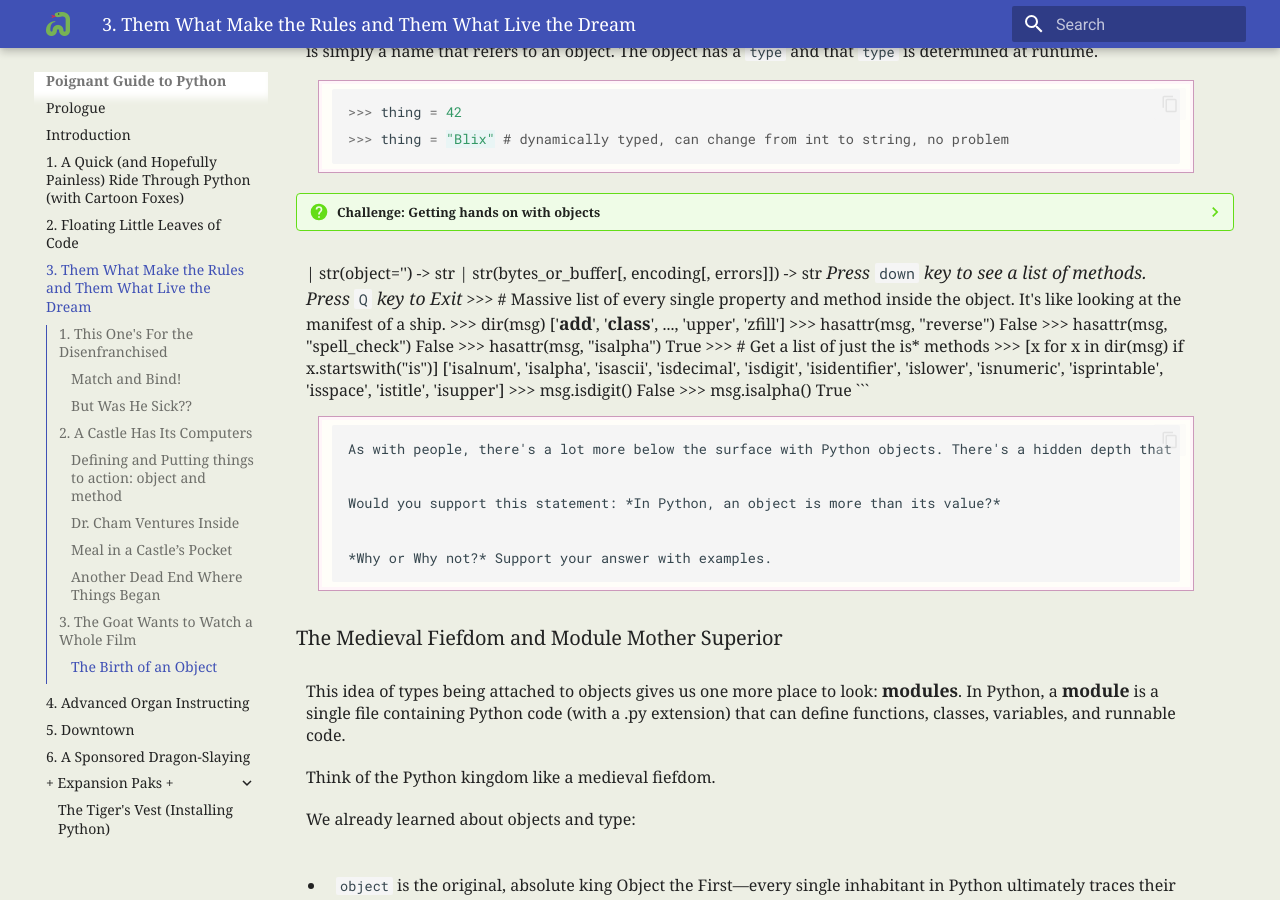
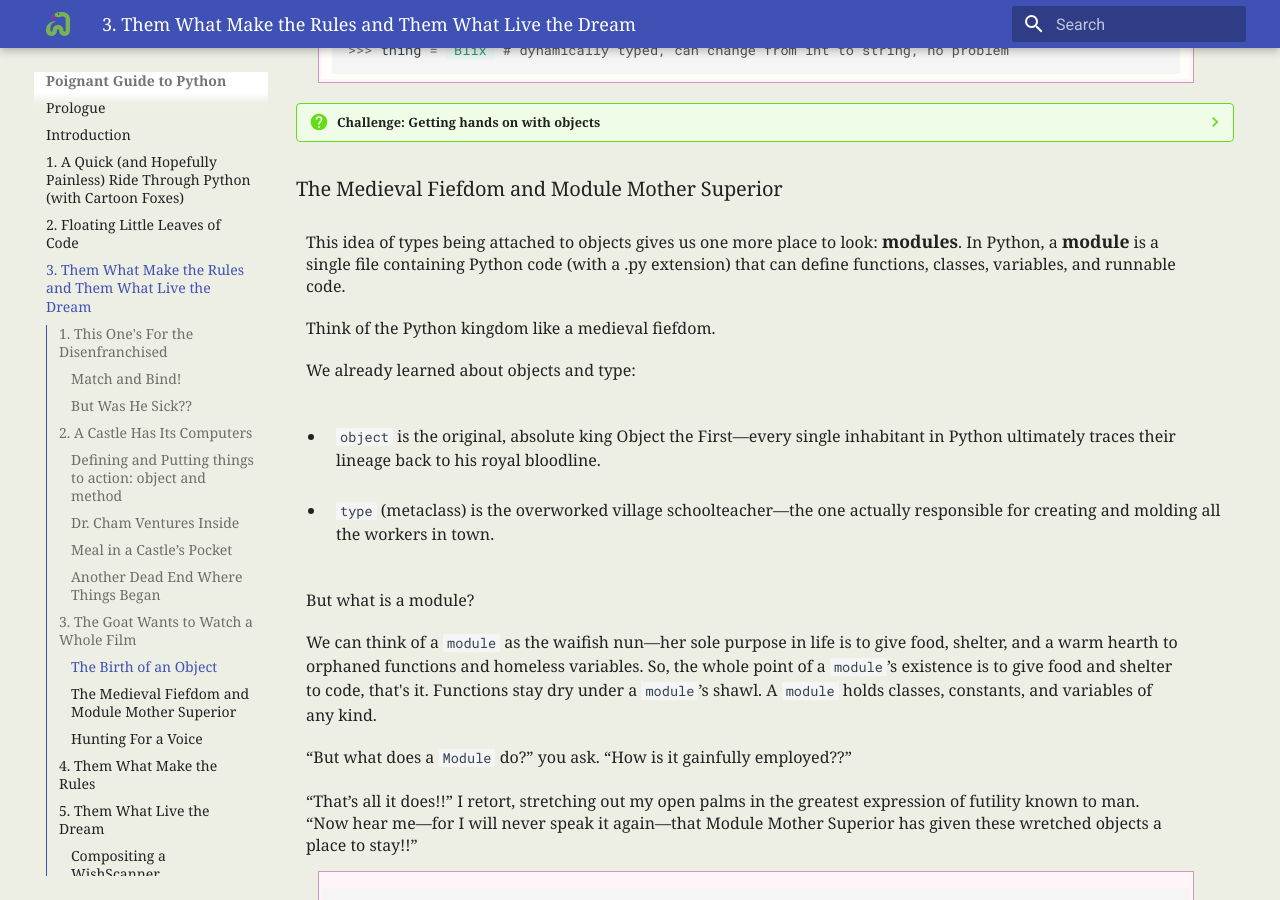
Before and after one commit to vkailas/poignant-guide-python, an MkDocs documentation site: the page built from docs/chapter-3.md, in a window 1280 px wide and 900 px high, scrolled down 35556 px. Built offline with MkDocs 1.6.1 and Material for MkDocs 9.7.7, drawn with Linux system fonts in a browser that asks for light colours; some of the changed lines change nothing that is shown; some of the changed text lies outside the part shown.

Commit message:
fixes to challenges in ch1-3,5

````diff
--- a/docs/chapter-1.md
+++ b/docs/chapter-1.md
@@ -744,9 +744,16 @@ In the example above, I stored personal information for Peter, the
 lion tamer with a great love for flannel. Dictionaries are useful because they
 are very easy to search through.
 
-`print(f"{person['name']} is a {person['profession']} and loves {person['great love']}.")`
+```py
+print(f"{person['name']} is a {person['profession']} and loves {person['great love']}.")
+```
 
-Now try to create your own person dictionary. It could be James, the computer programmer who loves cats, or Oscar, the grouch, who loves trash. Your imaginations is the limit!
+> Peter is a lion tamer and loves flannel.
+
+??? question "Challenge: Create your own people dictionary"
+	Now try to create your own people dictionary using people in *your* life. Make sure to collect a name, profession, and great love for each. It could be James, the computer programmer who loves cats, or Oscar, the grouch, who loves trash. Your imagination is the limit!
+
+	Now, print out each dictionary using the above print statement and read the string output to your friends to see if they agree with your Python's description.
 
 ![The sly foxes think silence will kill the comic.](assets/3_5.png "The sly foxes think silence will kill the comic.")
 
--- a/docs/chapter-2.md
+++ b/docs/chapter-2.md
@@ -835,7 +835,10 @@ Remember in Python strings cannot change. They are fixed. Python does not have a
 
     To modify a string in-place just to remix it, would be like destroying a *baby's first words video* in an attempt to make a **Goo Goo Gaa Dub Step**. That would be hurtful to the baby and Python does not take joy in hurting babies.
 
-??? question "Challenge: Make your own secret dictionary of CODEWORDS"
+??? question "Challenge: Make your own secret dictionary of CODE_WORDS"
+    Take pen to paper and come up with your own ideas of what you might do with *55,000 starmonkeys*. Now create a `CODE_WORDS` dictionary to replace your best ideas with code speak so no one can steal them for you. For example, if your ideas is a tie that has a built-in pencil holder, you might use a dictionary like so: `CODE_WORDS = {..., "built-in pencil holder" : "banana hammock", ...}`. Or if you had an idea for a negative door, you might add an element `{..., "negative" : "water-powered", ...}`.
+
+    Once you are done, save your `CODE_WORDS` in a `wordlist.py` and run the above code swapping script inputting your list of ideas and an output file name.
 
 ### Text Files of a Madman
 
@@ -1135,35 +1138,56 @@ The above list comprehension reads from right to left like so: "for each `pizza`
 
 We can also add more complex condition logic, making a list comprehension more powerful .
 
-There are two main ways to do this, filtering with if OR modifying with a conditional expression.
-Filtering adds the `if` to the end and Modifying uses a conditional expression at the beginning.
+There are two main ways to do this, filtering with `if` OR modifying with a conditional expression. Filtering adds the `if` to the end. Modifying uses a conditional expression at the beginning.
 
 * Filtering: `[p for p in pizza_orders if "bacon" in p]` # all pizza orders with bacon related toppings
 
-* Modifying: `['gross, try again' if 'hawaiian' in p else p for p in pizza_orders]` # reject all hawaiian pizza orders
+* Modifying with Conditional Expression: `['gross, try again' if 'hawaiian' in p else p for p in pizza_orders]` # reject all hawaiian pizza orders
 
 Orders came in steady for our double topping pizzas, but soon we were low on toppings.
 
-Boss asks "How's many chunky bacon orders we's got, why?" Too many to count by hand! So I fired up the old Python and started counting orders using a handy list comprehension and let the snake take care of it!
+Boss asks "How's many chunky bacon orders we's got, why?" Too many to count by hand! So I fired up the old Python and started counting orders using a handy list comprehension, find the length, and let the Python snake take care of it!
 
 ```py
 promo_orders = ['double chunky bacon','double prosciutto','double sausage','double cheese','double mushroom','double chunky bacon', 'double cheese','double prosciutto', 'double meat lovers']
 count_chunky = len([p for p in promo_orders if p.endswith("chunky bacon")]) # count chunky bacon orders
 ```
-
-Boss pulls me aside later that day "Johnsin, we can't just be giving away Prosciutto. Chunky bacon, okay, but this Prosciutto is imported from Tuscany, fuuggetaboutit.
-Give em a lil' extra this time, capisce?"
-
-Prosciutto was robust, savory and had to be protected with a modifying conditional expression.
-
-```py
-promo_orders = [p.replace('double','lil extra') if 'prosciutto' in p else p for p in promo_orders]
-```
-
-Now as a reward for completing the double toppings code the boss offers you a pizza joke:
-
-??? danger "Why did the toppings have to squeeze together on the pizza?"
-    There wasn't mush-room!
+??? question "Challenge: Change double to lil extra to save money:"
+
+    Boss pulls me aside later that day "Johnsin, we can't just be giving away Prosciutto. Chunky bacon, okay, but this Prosciutto is imported from Tuscany, fuuggetaboutit.
+    Give em a lil' extra this time, capisce?"
+
+    Prosciutto was robust, savory and had to be protected with a modifying conditional expression.
+
+    "While you are at it, we are out of chunky bacon, so remove those orders!"
+
+    Write a list comprehension that replaces 'double' with 'lil extra' for an `double prosciutto` pizza order and returns a updated list with only the `promo_orders`. While you are at it, remove any 'chunky bacon' from the `promo_orders` list.
+
+    We can start with the same list of pizza orders:
+
+    ```py
+    promo_orders = ['double chunky bacon','double prosciutto','double sausage','double cheese','double mushroom','double chunky bacon', 'double cheese','double prosciutto', 'double meat lovers']
+    ```
+
+    Make sure the 'double prosciutto' get replaced with `lil extra prosciutto`, 'double chunky bacon' get nixed, and all the other pizza orders stay the same.
+
+    ??? hint "Hint!"
+
+        A list comprehension begins with a `for`. In this case `[... for p in promo_orders ...]`
+
+        Now, replace `double` with `lil extra` on the *left* end of the list comprehension using `replace()`. Use a *conditional expresion* (modifying) to only apply this replace command to 'prosciutto' orders e.g. `if 'prosciutto' in p`, else we give back the original value.
+
+        Last, create a *filtering* `if` statement to select only orders that do not contain 'chunky bacon'. Add this a the *right* end of list comprehenion.
+
+    ??? tip "Answer"
+        ```py
+        promo_orders = [p.replace('double','lil extra') if 'prosciutto' in p else p for p in promo_orders if 'chunky bacon' not in p]
+        ```
+
+    Now as a reward for completing the double toppings code the boss offers you a pizza joke:
+
+    ??? danger "Why did the toppings have to squeeze together on the pizza?"
+        There wasn't mush-room!
 
 ## 5. The Miracles of Sorted
 
--- a/docs/chapter-3.md
+++ b/docs/chapter-3.md
@@ -1427,7 +1427,6 @@ In Python, types are determined at runtime and belong to objects rather than var
 ```
 
 ??? question "Challenge: Getting hands on with objects"
-
     Now objects in the real world are easy to understand. We can see an object. We can examine it from different sides. We can touch objects, sniff them, put them in our mouth and taste them if we are babies, hit them to hear what they sound like, etc.
 
     But what about Python objects? How do we get a sense of what they are? What information can we get about an object?
@@ -1447,8 +1446,8 @@ In Python, types are determined at runtime and belong to objects rather than var
     >>> # Getting help for str
     >>> help(str)
     class str(object)
- |  str(object='') -> str
- |  str(bytes_or_buffer[, encoding[, errors]]) -> str
+    str(object='') -> str
+    str(bytes_or_buffer[, encoding[, errors]]) -> str
     *Press `down` key to see a list of methods.*
     *Press `Q` key to Exit*
     >>> # Massive list of every single property and method inside the object. It's like looking at the manifest of a ship.
@@ -1473,7 +1472,7 @@ In Python, types are determined at runtime and belong to objects rather than var
 
     Would you support this statement: *In Python, an object is more than its value?*
 
-    *Why or Why not?* Support your answer with examples.
+    Why or Why not? Support your answer with examples.
 
 ### The Medieval Fiefdom and Module Mother Superior
 
@@ -1544,7 +1543,7 @@ The module `animal.py` is imported and a `Dog` object is created, so it shows up
 
 In Python, every class type is tracked by combining the module it was defined in and the name of the class itself. This namespace isolation prevents naming conflicts if two different modules happen to define a class with the exact same name, more common than you might think when working with a town full of workeres.
 
-What would happen if we tried to run a modele?
+What would happen if we tried to run a module?
 
 ```pycon
 >>> import saint_agnes
@@ -1566,7 +1565,7 @@ If defining and creating objects directly in Python shell or running a script di
 `
 The `if __name__ == "__main__":` boilerplate works like a *master switch*. It controls whether certain code runs, usually turning on some code for testing when we are running the script directly and turning it off when imported by another file.
 
-??? question "Challenge: What sparks to life when you run as a modele versus directly?"
+??? question "Challenge: What sparks to life when you run as a module versus directly?"
     Here's an example. Can you figure out which parts will spark to life when you run the script directly versus when you import the file into another project?
 
     ```py title="animal.py"
--- a/docs/chapter-5.md
+++ b/docs/chapter-5.md
@@ -530,7 +530,7 @@ That's why generators are so common in Python. They're memory-efficient, easy to
 ??? question "Challenge: Create your first iterator."
     Convert the following function into a generator yielding the results and run the generator function several times using the next command.
 
-    Before starting to create the generator version, run the function as is. Does it take a long time to run on your computer? Once you have completed the generator version, run the generator using next. How do the two version of the function compare for performance?
+    Before starting to create the generator version, run the function as is. Does it take a long time to run on your computer?
 
     ```py
     def generate_squares(max):
@@ -542,6 +542,8 @@ That's why generators are so common in Python. They're memory-efficient, easy to
         return squares
     x = generate_squares(99999999)
     ```
+
+    Once you have completed the generator version, run the generator using `next`. How do the two version of the function compare in terms of performance?
 
     ??? tip "Hint!"
         Hint: the `append` statement should turn into a `yield` statement and the return statement goes away.
````
